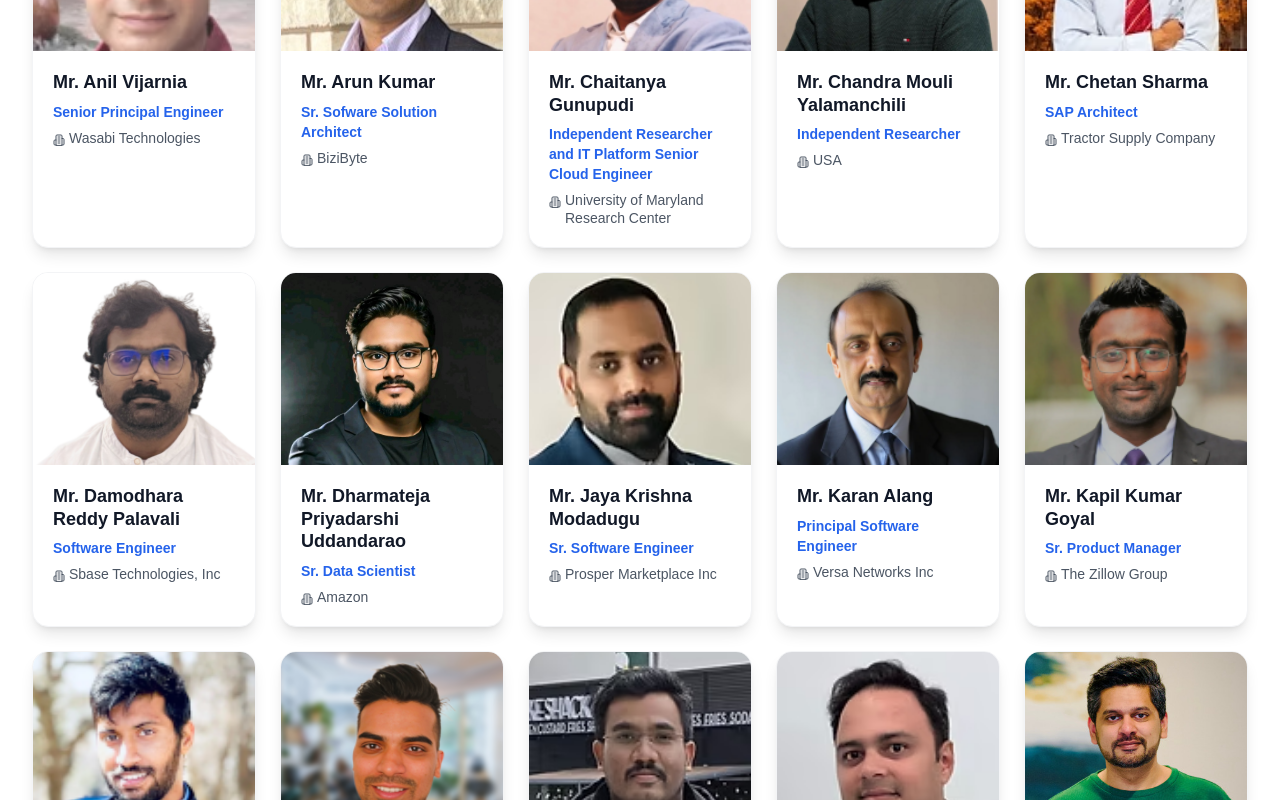
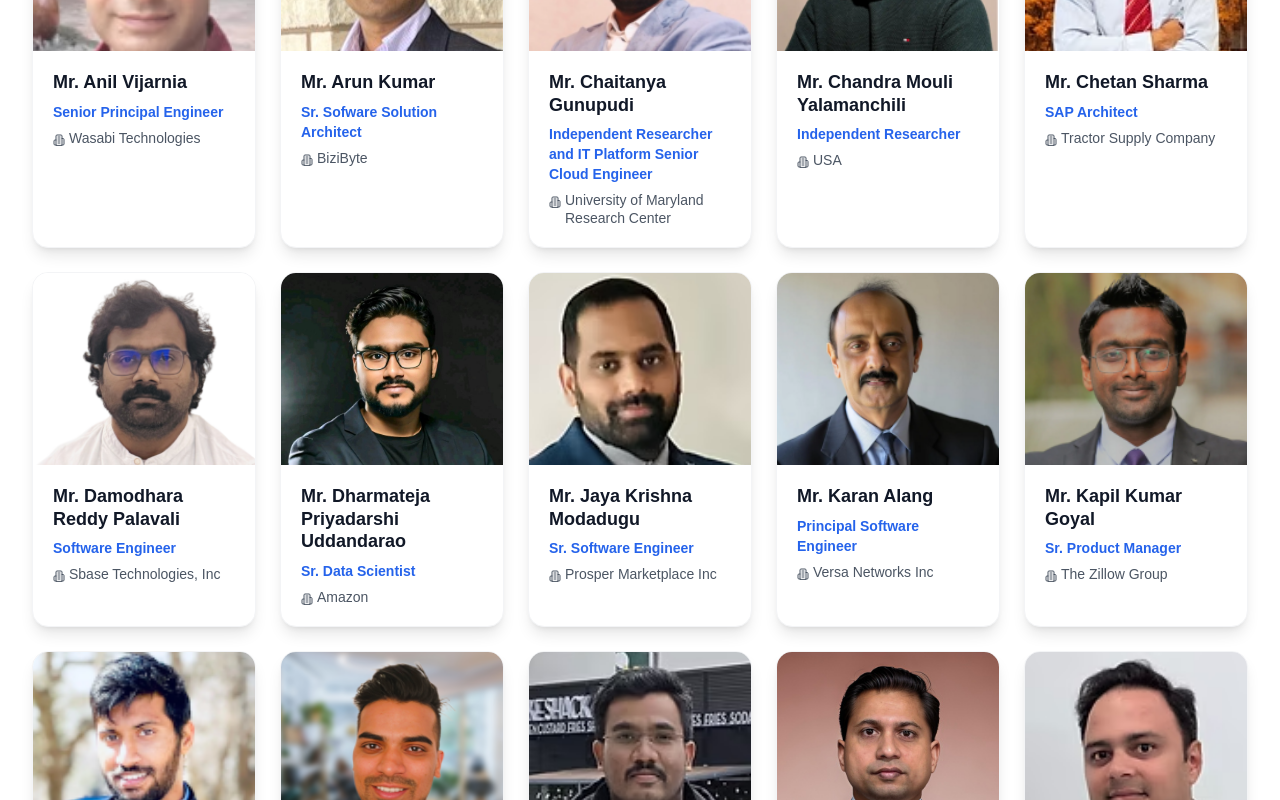
Before and after one commit to arshchatrath/Indian-Israeli-Hackathon, a Next.js app: page / in a window 1280 px wide. Shown: the part 11200-12000 px from the top of the page. Built offline with nearby package versions, Linux system fonts and the light colour scheme.

Commit message:
Add Judge

```diff
--- a/components/judges.tsx
+++ b/components/judges.tsx
@@ -120,6 +120,13 @@ const judges = [
     company: "Oracle",
     image: "/Naga Bharadwaj Bhavikatta.avif",
     linkedIn: "https://www.linkedin.com/in/naga-bharadwaj-bhavikatta-101347203/"
+  },
+  {
+    name: "Mr. Nagamalleswararao Bellamkonda",
+    title: "Sr. Database Adminstrator",
+    company: "IEEE Senior Member",
+    image: "/Nagamalleswararao Bellamkonda.jpeg",
+    linkedIn: "http://linkedin.com/in/naga-bellamkonda-7209a11a0/"
   },
   {
     name: "Mr. Navdeep Singh",
```
Also changed, not shown: public/Nagamalleswararao Bellamkonda.jpeg (added).
